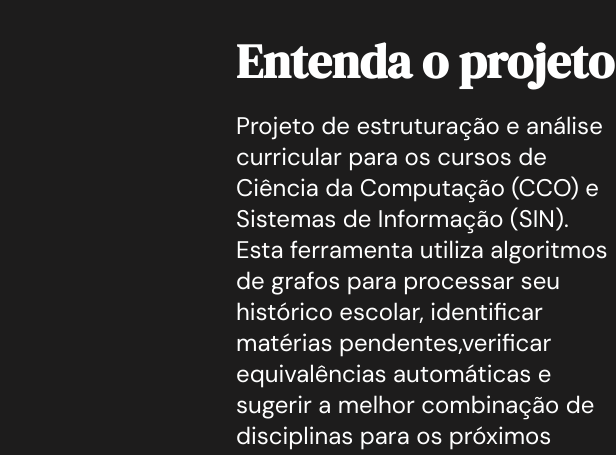
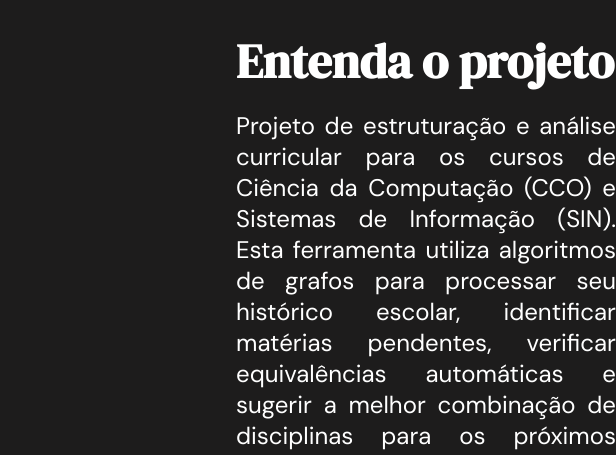
Before and after one commit to G-Furlan/garfo_grupo10, a plain HTML site: page interface/frontend/index.html in a window 1280 px wide. Shown: the part 1224-1679 px from the top of the page, 664-1280 px from the left. Drawn offline with Linux system fonts and the light colour scheme.

Commit message:
Update index.html

```diff
--- a/interface/frontend/index.html
+++ b/interface/frontend/index.html
@@ -39,9 +39,9 @@
         <div class="image"></div>
         <div class="entenda-projeto">
             <h2 class="titulo">Entenda o projeto</h2>
-            <p class="paragrafo-ex">Projeto de estruturação e análise curricular para os cursos de  Ciência da Computação (CCO) e Sistemas
+            <p style="text-align: justify;" class="paragrafo-ex">Projeto de estruturação e análise curricular para os cursos de  Ciência da Computação (CCO) e Sistemas
                 de Informação (SIN).  Esta ferramenta utiliza algoritmos de grafos para processar seu histórico escolar,
-                identificar matérias pendentes,verificar equivalências automáticas e sugerir a melhor  combinação de
+                identificar matérias pendentes, verificar equivalências automáticas e sugerir a melhor  combinação de
                 disciplinas para os próximos períodos.</p>
         </div>
     </div>
```
